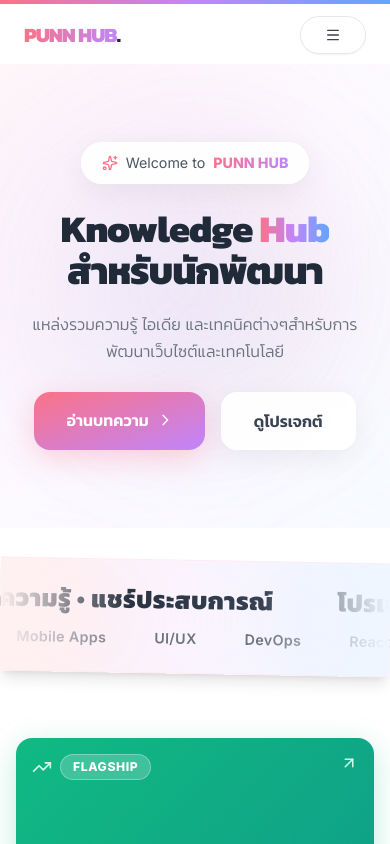
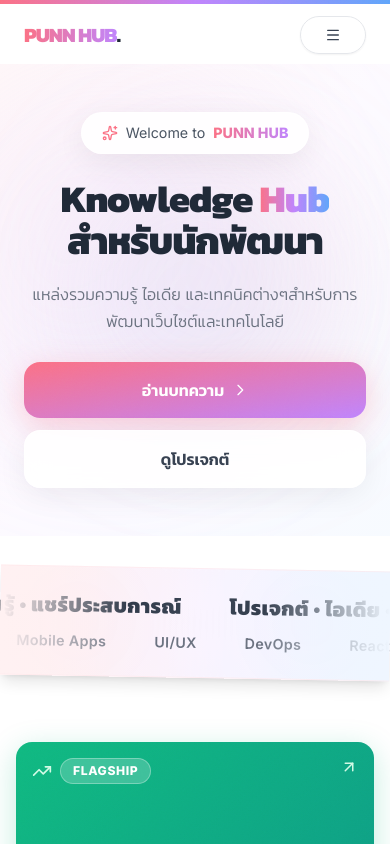
Before and after one commit to DDME36/PUNN-HUB, a Next.js app: page / in a window 390 px wide. Shown: the top 844 px of the page. Built offline with nearby package versions, Linux system fonts and the light colour scheme; no server answers; a web font is replaced by a local one; what notion-to-md would draw is missing.

Commit message:
Improve mobile responsiveness for Hero, Marquee and ShareButtons

```diff
--- a/components/Hero.tsx
+++ b/components/Hero.tsx
@@ -107,13 +107,13 @@ export const Hero = () => {
                     initial={{ opacity: 0, y: 20 }}
                     animate={{ opacity: 1, y: 0 }}
                     transition={{ duration: 0.5, delay: 0.4 }}
-                    className="flex flex-wrap gap-4 justify-center"
+                    className="flex flex-col sm:flex-row gap-3 sm:gap-4 justify-center"
                 >
                     <a
                         href="/blog"
-                        className="group px-8 py-4 bg-gradient-to-br from-rose-400 to-purple-400 text-white rounded-2xl font-semibold shadow-[0_8px_30px_rgb(251,113,133,0.3)] hover:shadow-[0_12px_40px_rgb(251,113,133,0.4)] transition-all hover:-translate-y-1"
+                        className="group px-8 py-4 bg-gradient-to-br from-rose-400 to-purple-400 text-white rounded-2xl font-semibold shadow-[0_8px_30px_rgb(251,113,133,0.3)] hover:shadow-[0_12px_40px_rgb(251,113,133,0.4)] transition-all hover:-translate-y-1 text-center"
                     >
-                        <span className="flex items-center gap-2">
+                        <span className="flex items-center justify-center gap-2">
                             อ่านบทความ
                             <svg className="w-4 h-4 group-hover:translate-x-1 transition-transform" fill="none" viewBox="0 0 24 24" stroke="currentColor">
                                 <path strokeLinecap="round" strokeLinejoin="round" strokeWidth={2} d="M9 5l7 7-7 7" />
--- a/components/Marquee.tsx
+++ b/components/Marquee.tsx
@@ -21,7 +21,7 @@ export const Marquee = () => {
             {/* Top marquee */}
             <div className="relative flex whitespace-nowrap mb-3">
                 <motion.div
-                    className="flex whitespace-nowrap text-2xl sm:text-4xl md:text-5xl font-black font-display tracking-wide"
+                    className="flex whitespace-nowrap text-xl sm:text-3xl md:text-4xl lg:text-5xl font-black font-display tracking-wide"
                     animate={{ x: [0, -1000] }}
                     transition={{
                         x: {
@@ -33,7 +33,7 @@ export const Marquee = () => {
                     }}
                 >
                     {[...Array(8)].map((_, i) => (
-                        <span key={i} className="mx-8 sm:mx-12 bg-gradient-to-r from-gray-700 via-gray-800 to-gray-700 bg-clip-text text-transparent">
+                        <span key={i} className="mx-6 sm:mx-8 md:mx-12 bg-gradient-to-r from-gray-700 via-gray-800 to-gray-700 bg-clip-text text-transparent">
                             โปรเจกต์ • ไอเดีย • ความรู้ • แชร์ประสบการณ์
                         </span>
                     ))}
```
